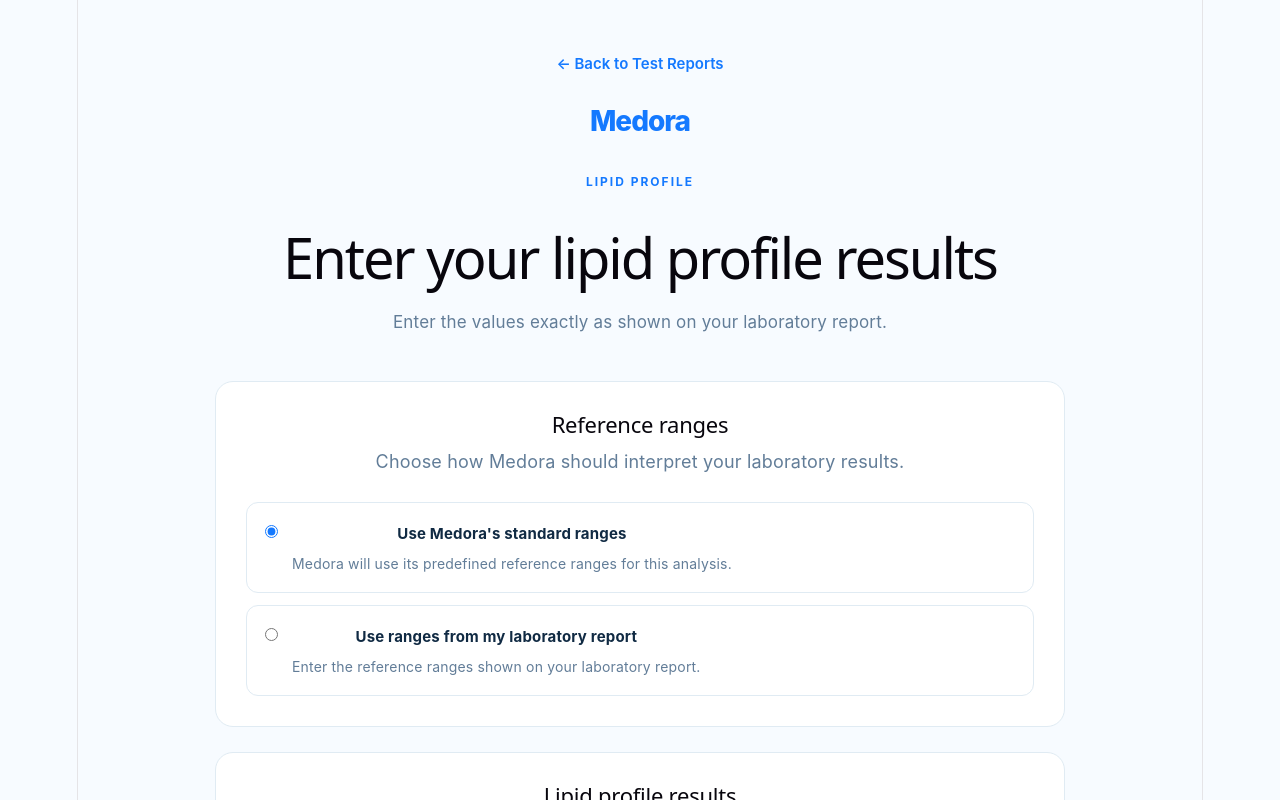
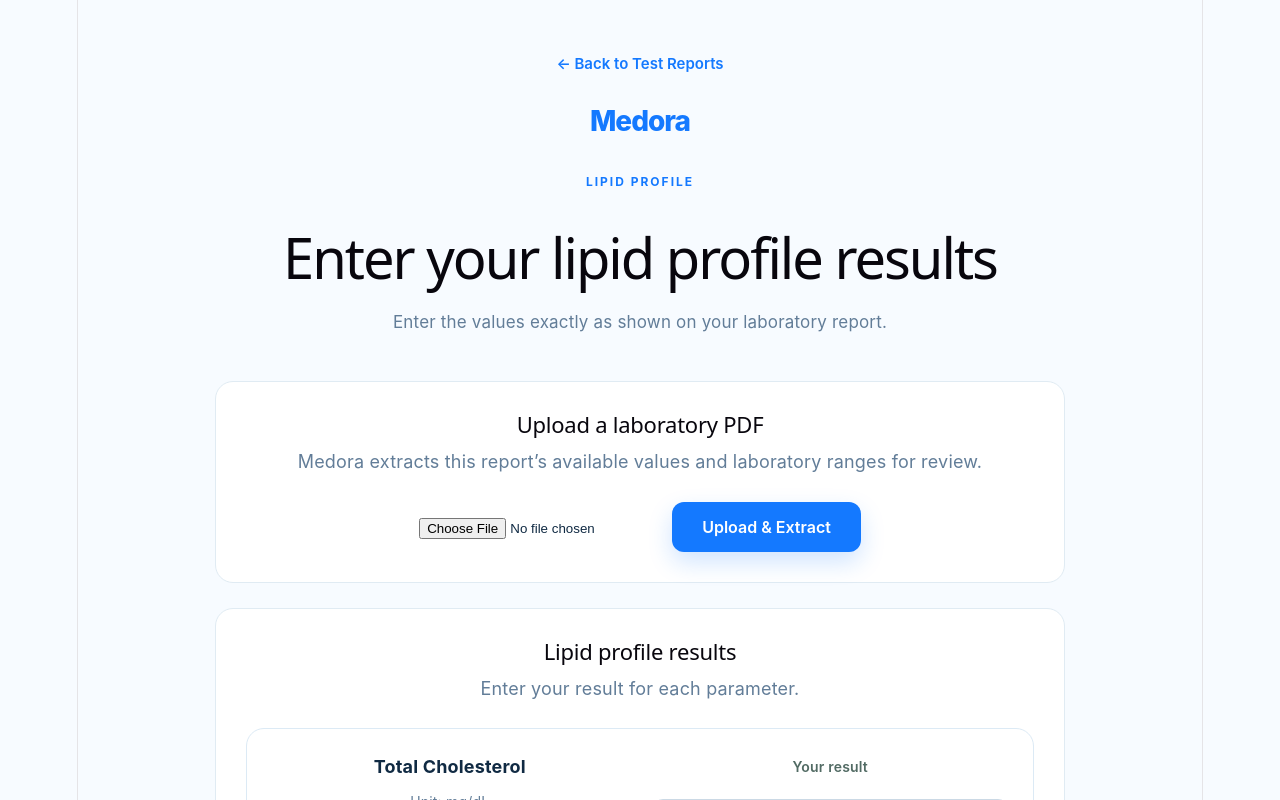
Before and after one commit to Pabasara-Ranasinghe/Medora, a React app in the folder frontend/: page /test-results/lipid in a window 1280 px wide. Shown: the top 800 px of the page. Built offline with nearby package versions, Linux system fonts and the light colour scheme; the HTML template or start-up script is replaced by a standard one.

Commit message:
feat(frontend): integrate PDF review into lipid reports

```diff
--- a/frontend/src/pages/LipidProfileReport.jsx
+++ b/frontend/src/pages/LipidProfileReport.jsx
@@ -1,6 +1,7 @@
 import { useState } from 'react'
 import { useNavigate } from 'react-router-dom'
 import './LipidProfileReport.css'
+import LabPdfReview from '../components/LabPdfReview'
 
 function LipidProfileReport() {
   const navigate = useNavigate()
@@ -26,6 +27,12 @@ function LipidProfileReport() {
   const [aiExplanation, setAiExplanation] = useState('')
   const [aiLoading, setAiLoading] = useState(false)
   const [aiError, setAiError] = useState('')
+
+  const handlePdfResults = (items) => {
+    const fieldMap = { 'total-cholesterol': 'totalCholesterol', 'ldl-cholesterol': 'ldl', 'hdl-cholesterol': 'hdl', triglycerides: 'triglycerides', 'vldl-cholesterol': 'vldl' }
+    setResults((current) => ({ ...current, ...Object.fromEntries(items.filter((item) => fieldMap[item.id]).map((item) => [fieldMap[item.id], item.value])) }))
+    setError('')
+  }
 
   const parameters = [
     {
@@ -406,81 +413,10 @@ Requirements:
           FORM
       -------------------------------------------------- */}
 
+      <LabPdfReview expectedCategory="lipid" onResults={handlePdfResults} />
       <form onSubmit={handleSubmit}>
 
-        {/* Reference ranges */}
 
-        <div className="range-section">
-
-          <h2>
-            Reference ranges
-          </h2>
-
-          <p>
-            Choose how Medora should interpret your
-            laboratory results.
-          </p>
-
-          {/* Standard ranges */}
-
-          <label className="range-option">
-
-            <input
-              type="radio"
-              name="rangeType"
-              value="standard"
-              checked={rangeType === 'standard'}
-              onChange={() => {
-                setRangeType('standard')
-                setLabRanges({})
-              }}
-            />
-
-            <div>
-
-              <strong>
-                Use Medora's standard ranges
-              </strong>
-
-              <span>
-                Medora will use its predefined
-                reference ranges for this analysis.
-              </span>
-
-            </div>
-
-          </label>
-
-          {/* Laboratory ranges */}
-
-          <label className="range-option">
-
-            <input
-              type="radio"
-              name="rangeType"
-              value="laboratory"
-              checked={rangeType === 'laboratory'}
-              onChange={() =>
-                setRangeType('laboratory')
-              }
-            />
-
-            <div>
-
-              <strong>
-                Use ranges from my laboratory report
-              </strong>
-
-              <span>
-                Enter the reference ranges shown
-                on your laboratory report.
-              </span>
-
-            </div>
-
-          </label>
-
-        </div>
 
         {/* --------------------------------------------------
             RESULTS
@@ -551,63 +487,7 @@ Requirements:
 
               {/* Laboratory reference range */}
 
-              {rangeType === 'laboratory' && (
 
-                <div className="lab-range">
-
-                  <label>
-                    My laboratory reference range
-                  </label>
-
-                  <div className="range-inputs">
-
-                    <input
-                      type="number"
-                      step="any"
-                      placeholder="Low"
-                      value={
-                        labRanges[
-                          parameter.id
-                        ]?.low || ''
-                      }
-                      onChange={(e) =>
-                        handleRangeChange(
-                          parameter.id,
-                          'low',
-                          e.target.value
-                        )
-                      }
-                      required
-                    />
-
-                    <span>
-                      to
-                    </span>
-
-                    <input
-                      type="number"
-                      step="any"
-                      placeholder="High"
-                      value={
-                        labRanges[
-                          parameter.id
-                        ]?.high || ''
-                      }
-                      onChange={(e) =>
-                        handleRangeChange(
-                          parameter.id,
-                          'high',
-                          e.target.value
-                        )
-                      }
-                      required
-                    />
-
-                  </div>
-
-                </div>
-
-              )}
 
             </div>
 
```
